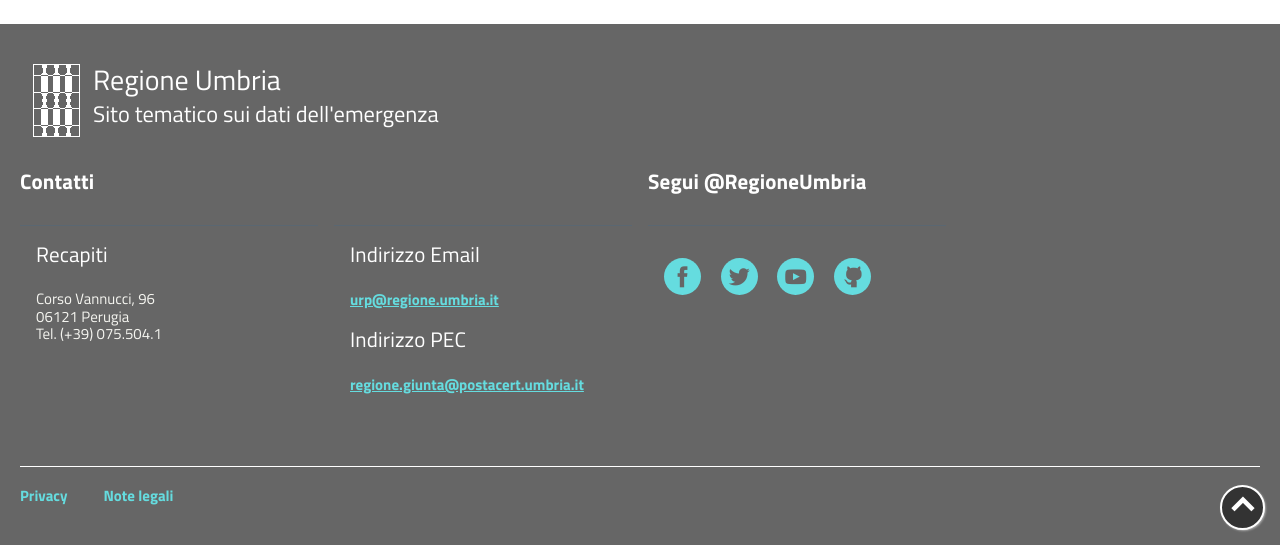
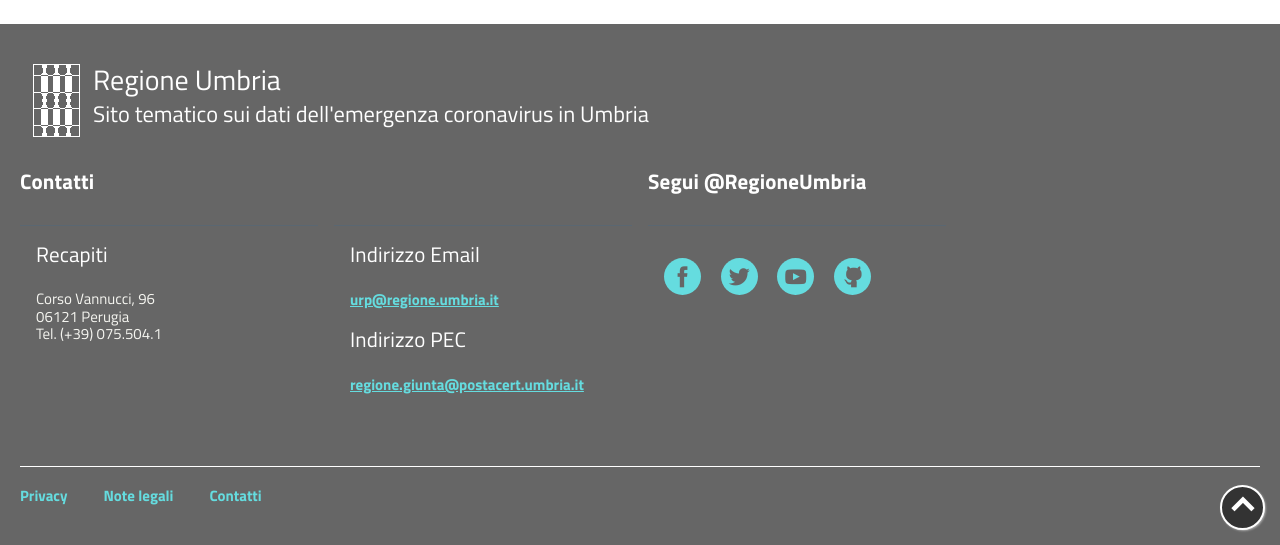
Before and after one commit to msguilla/coronavirus, a Jekyll site: the page built from index.html, in a window 1280 px wide and 900 px high, scrolled down 2840 px, cut to the strip 355-900 px from the top of the window. Built offline with Jekyll 4.4.1, drawn with Linux system fonts in a browser that asks for light colours; comment, search, counter and statistics services are not loaded.

Commit message:
Update _config.yml

```diff
--- a/_config.yml
+++ b/_config.yml
@@ -1,5 +1,5 @@
 title:             "Dashboard COVID-19 Regione Umbria"
-description:       "Sito tematico sui dati dell'emergenza #coronavirusumbria"
+description:       "Sito tematico sui dati dell'emergenza coronavirus in Umbria"
 baseurl:           "/"
 url:               "http://coronavirus.regione.umbria.it/"
 author:            "Redazione"
@@ -15,7 +15,7 @@ header_parent_url: "https://www.regione.umbria.it"
 header_language_selector: false
 header_logo: /assets/images/LogoRegione85x96.svg
 header_title: Dashboard COVID-19 Regione Umbria
-header_subtitle: Sito tematico sui dti dell'emergenza #coronavirusumbria
+header_subtitle: Sito tematico sui dati dell'emergenza coronavirus in Umbria
 search: false
 search_full_content: false
 mega_menu: false    # if true, require _data/menu.yml
@@ -34,7 +34,7 @@ github_username: Regione-Umbria
 # Footer data
 footer_logo: /assets/images/LogoRegioneWhite.png
 footer_title: Regione Umbria
-footer_subtitle: Sito tematico sui dati dell'emergenza #coronavirusumbria
+footer_subtitle: Sito tematico sui dati dell'emergenza coronavirus in Umbria
 recapiti1: Recapiti
 recapiti2: Corso Vannucci, 96
 recapiti3: 06121 Perugia
@@ -43,7 +43,7 @@ email: urp@regione.umbria.it
 pec: regione.giunta@postacert.umbria.it
 privacy_url: http://www.regione.umbria.it/privacy-policy
 note_legali_url: http://www.regione.umbria.it/note-legali
-contatti_url:
+contatti_url: http://www.regione.umbria.it/contatti
 
 # Home sections
 links_buttons: false
```
